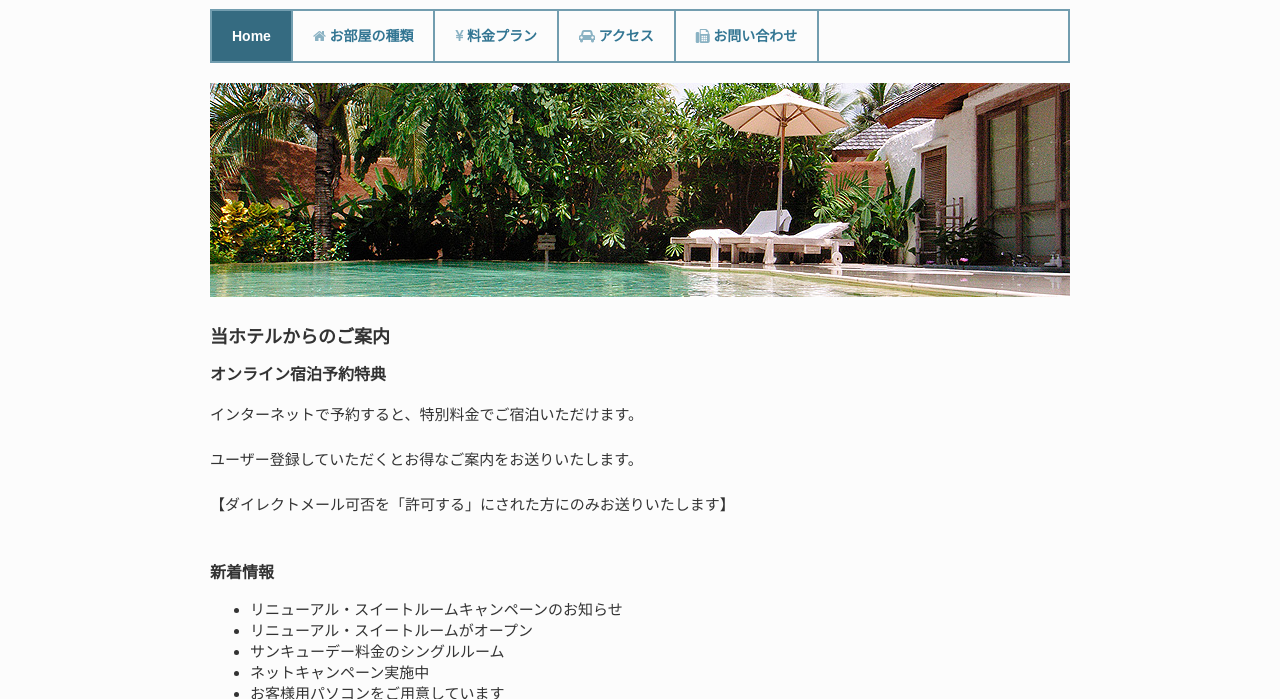
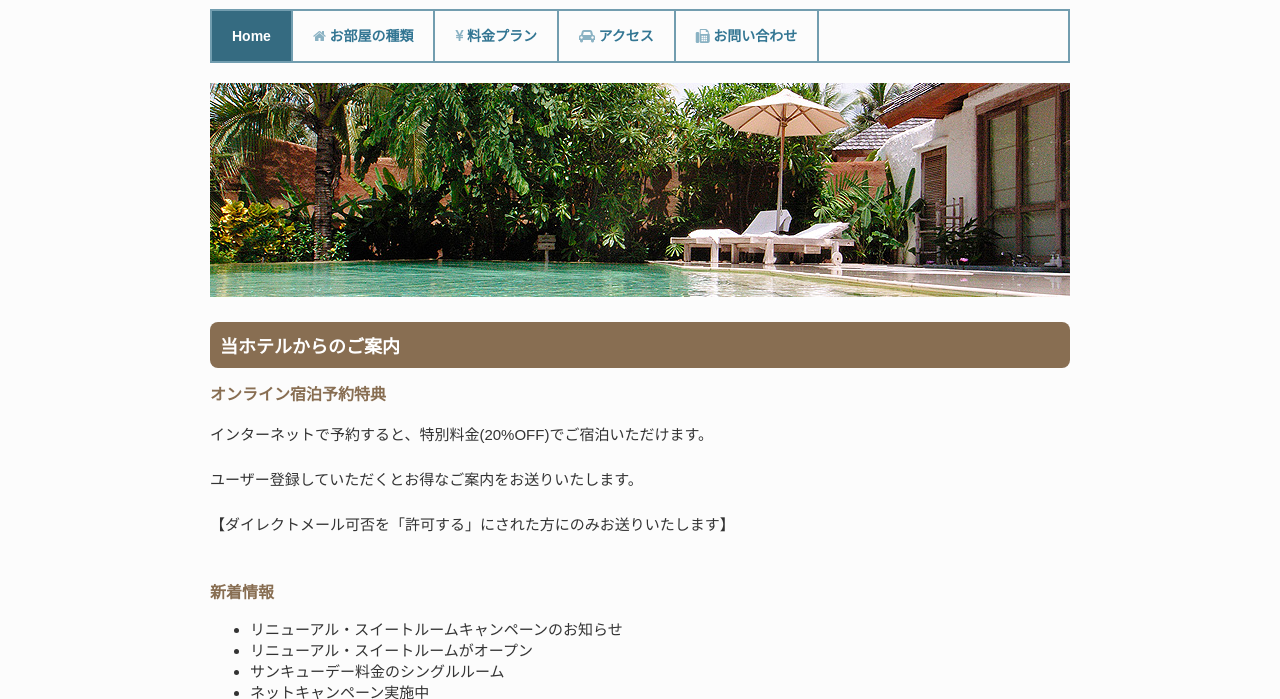
Before and after one commit to megane9988/gitstudy2017-11-05, a plain HTML site: page index.html in a window 1280 px wide. Shown: the part 89-788 px from the top of the page. Drawn offline with Linux system fonts and the light colour scheme.

Commit message:
TOPページの修正
文言の修正＋クラス名の修正

```diff
--- a/index.html
+++ b/index.html
@@ -24,14 +24,14 @@
 	</div>
 	<div id="maincontent" class="fs-text">
 		<div class="content">
-			<h1 class="hedding01">当ホテルからのご案内</h1>
-			<h2 class="hedding02">オンライン宿泊予約特典</h2>
-			<p>インターネットで予約すると、特別料金でご宿泊いただけます。</p>
+			<h1 class="heading01">当ホテルからのご案内</h1>
+			<h2 class="heading02">オンライン宿泊予約特典</h2>
+			<p>インターネットで予約すると、特別料金(20%OFF)でご宿泊いただけます。</p>
 			<p>ユーザー登録していただくとお得なご案内をお送りいたします。</p>
 			<p>【ダイレクトメール可否を「許可する」にされた方にのみお送りいたします】</p>
 		</div>
 		<div class="content">
-			<h2 class="hedding02">新着情報</h2>
+			<h2 class="heading02">新着情報</h2>
 			<ul>
 				<li>リニューアル・スイートルームキャンペーンのお知らせ</li>
 				<li>リニューアル・スイートルームがオープン</li>
```
